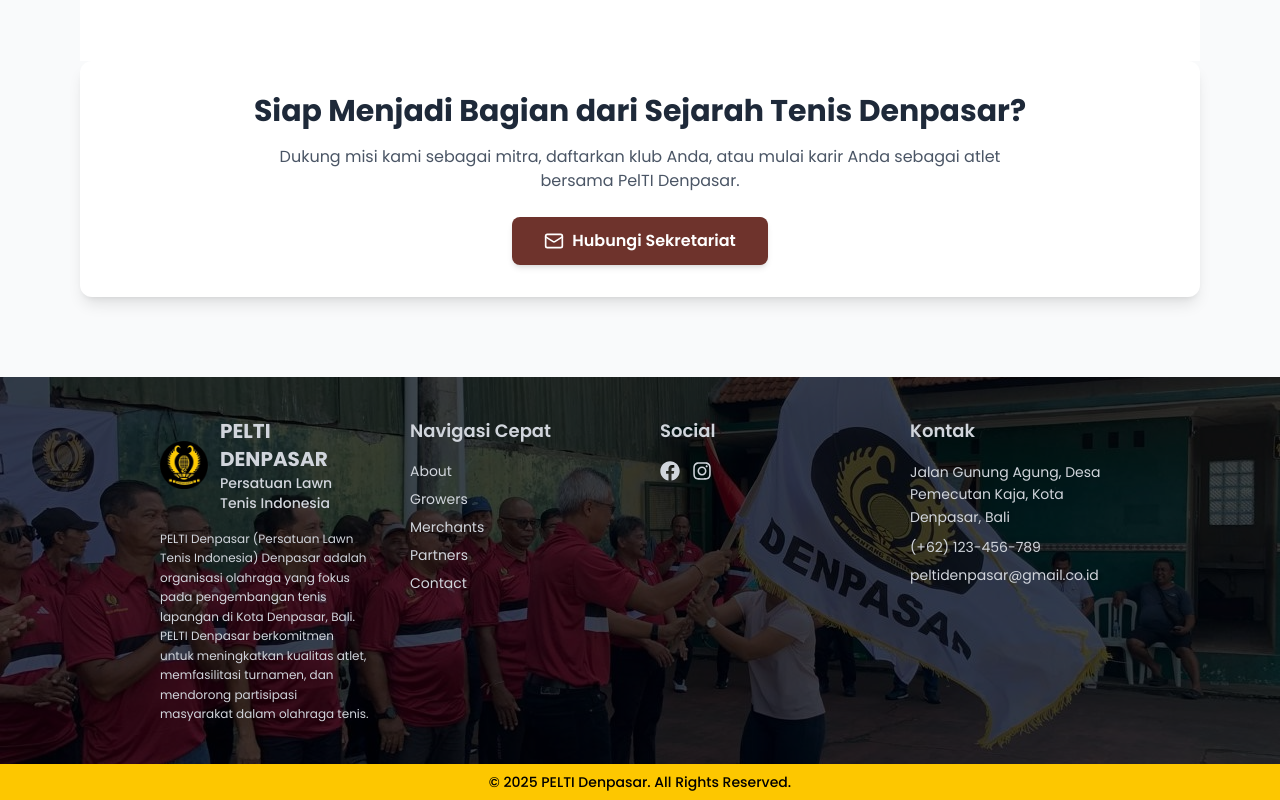
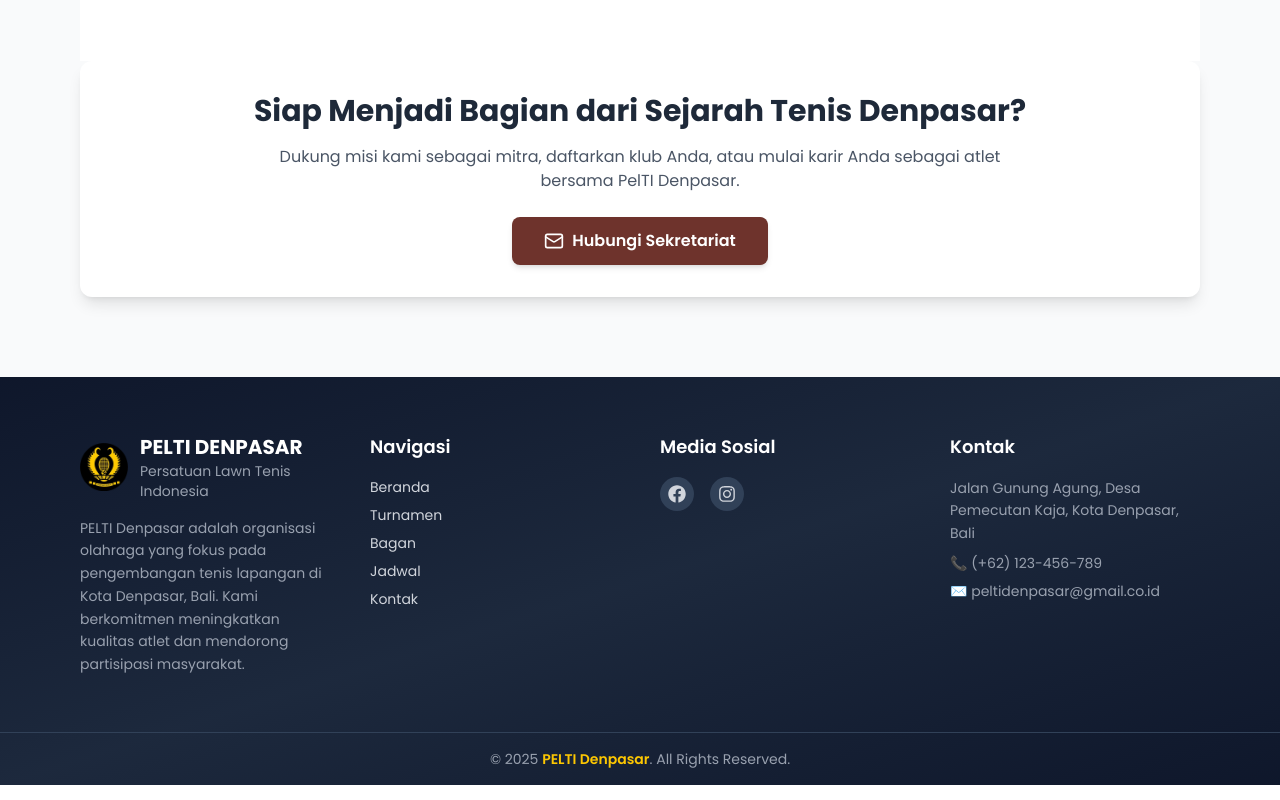
Before and after one commit to Nyomanpass/peltidenpasar, a React (Vite) app in the folder frontend/: page /about in a window 1280 px wide. Shown: the part 4097-4897 px from the top of the page. Built offline with nearby package versions, Linux system fonts and the light colour scheme; what @react-pdf/renderer would draw is missing.

Commit message:
update tampilan depan

```diff
--- a/frontend/src/components/Footer.jsx
+++ b/frontend/src/components/Footer.jsx
@@ -2,86 +2,73 @@ import { FaFacebook, FaInstagram } from "react-icons/fa";
 
 export default function Footer() {
   return (
-    <footer
-      className="relative text-gray-300 min-h-[400px] flex flex-col"
-      style={{
-            backgroundImage: "url('/hero.jpg')",
-        backgroundSize: "cover",
-        backgroundPosition: "center",
-      }}
-    >
-      {/* Overlay hitam transparan */}
-      <div className="absolute inset-0 bg-black opacity-70 pointer-events-none"></div>
+    <footer className="bg-gradient-to-br from-slate-900 via-slate-800 to-slate-900 text-gray-300">
+      <div className="max-w-7xl mx-auto px-6 sm:px-12 lg:px-20 py-14 grid grid-cols-1 sm:grid-cols-2 lg:grid-cols-4 gap-10">
 
-      {/* Content */}
-      <div className="relative z-10 flex-grow flex items-center">
-        <div className="w-full px-6 sm:px-12 lg:px-40 py-10 grid grid-cols-1 sm:grid-cols-2 lg:grid-cols-4 gap-10">
         {/* Logo + Deskripsi */}
         <div>
-            <div className="flex items-center space-x-3 mb-4">
+          <div className="flex items-center gap-3 mb-4">
             <img src="logo.png" alt="Logo Pelti" className="w-12 h-12" />
-              <div className="leading-none">
-                <h1 className="text-xl font-bold">PELTI DENPASAR</h1>
-                <p className="text-sm font-medium">
+            <div>
+              <h1 className="text-xl font-extrabold text-white">PELTI DENPASAR</h1>
+              <p className="text-sm text-gray-400">
                 Persatuan Lawn Tenis Indonesia
               </p>
             </div>
           </div>
-            <p className="text-xs leading-relaxed">
-              PELTI Denpasar (Persatuan Lawn Tenis Indonesia) Denpasar adalah
-              organisasi olahraga yang fokus pada pengembangan tenis lapangan di
-              Kota Denpasar, Bali. PELTI Denpasar berkomitmen untuk meningkatkan
-              kualitas atlet, memfasilitasi turnamen, dan mendorong partisipasi
-              masyarakat dalam olahraga tenis.
+          <p className="text-sm leading-relaxed text-gray-400">
+            PELTI Denpasar adalah organisasi olahraga yang fokus pada pengembangan
+            tenis lapangan di Kota Denpasar, Bali. Kami berkomitmen meningkatkan
+            kualitas atlet dan mendorong partisipasi masyarakat.
           </p>
         </div>
 
-          {/* Navigasi Cepat */}
+        {/* Navigasi */}
         <div>
-            <h2 className="text-lg font-semibold mb-4">Navigasi Cepat</h2>
+          <h2 className="text-lg font-semibold mb-4 text-white">Navigasi</h2>
           <ul className="space-y-2 text-sm">
-              <li className="hover:text-yellow-400 cursor-pointer">About</li>
-              <li className="hover:text-yellow-400 cursor-pointer">Growers</li>
-              <li className="hover:text-yellow-400 cursor-pointer">Merchants</li>
-              <li className="hover:text-yellow-400 cursor-pointer">Partners</li>
-              <li className="hover:text-yellow-400 cursor-pointer">Contact</li>
+            <li className="hover:text-yellow-400 transition cursor-pointer">Beranda</li>
+            <li className="hover:text-yellow-400 transition cursor-pointer">Turnamen</li>
+            <li className="hover:text-yellow-400 transition cursor-pointer">Bagan</li>
+            <li className="hover:text-yellow-400 transition cursor-pointer">Jadwal</li>
+            <li className="hover:text-yellow-400 transition cursor-pointer">Kontak</li>
           </ul>
         </div>
 
-          {/* Social */}
+        {/* Media Sosial */}
         <div>
-            <h2 className="text-lg font-semibold mb-4">Social</h2>
-            <div className="flex gap-3">
-              <a>
-                <FaFacebook
-                  className="hover:text-yellow-400 cursor-pointer"
-                  size={20}
-                />
+          <h2 className="text-lg font-semibold mb-4 text-white">Media Sosial</h2>
+          <div className="flex gap-4">
+            <a
+              href="#"
+              className="p-2 rounded-full bg-slate-700 hover:bg-yellow-400 hover:text-black transition"
+            >
+              <FaFacebook size={18} />
             </a>
-              <a>
-                <FaInstagram
-                  className="hover:text-yellow-400 cursor-pointer"
-                  size={20}
-                />
+            <a
+              href="#"
+              className="p-2 rounded-full bg-slate-700 hover:bg-yellow-400 hover:text-black transition"
+            >
+              <FaInstagram size={18} />
             </a>
           </div>
         </div>
 
         {/* Kontak */}
         <div>
-            <h2 className="text-lg font-semibold mb-4">Kontak</h2>
-            <p className="text-sm leading-relaxed">
+          <h2 className="text-lg font-semibold mb-4 text-white">Kontak</h2>
+          <p className="text-sm text-gray-400 leading-relaxed">
             Jalan Gunung Agung, Desa Pemecutan Kaja, Kota Denpasar, Bali
           </p>
-            <p className="mt-2 text-sm">(+62) 123-456-789</p>
-            <p className="mt-2 text-sm">peltidenpasar@gmail.co.id</p>
+          <p className="mt-2 text-sm text-gray-400">📞 (+62) 123-456-789</p>
+          <p className="mt-2 text-sm text-gray-400">✉️ peltidenpasar@gmail.co.id</p>
         </div>
-        </div>
+
       </div>
 
       {/* Copyright */}
-      <div className="relative z-10 bg-yellow-400 text-black text-center py-2 text-sm font-medium">
-        © 2025 PELTI Denpasar. All Rights Reserved.
+      <div className="border-t border-slate-700 text-center py-4 text-sm text-gray-400">
+        © 2025 <span className="text-yellow-400 font-semibold">PELTI Denpasar</span>. All Rights Reserved.
       </div>
     </footer>
   );
--- a/frontend/src/components/Hero.jsx
+++ b/frontend/src/components/Hero.jsx
@@ -63,14 +63,12 @@ function Hero() {
 
           <div className="absolute inset-0 flex items-center justify-start px-4 sm:px-10 lg:px-40">
             <div className="max-w-3xl text-left">
+                <h1 className="text-2xl sm:text-3xl md:text-4xl lg:text-5xl xl:text-5xl font-semibold text-white leading-snug drop-shadow-lg">
+                {slide.title}
+              </h1>
               <p className="mt-2 sm:mt-3 text-xs sm:text-sm md:text-base lg:text-lg text-gray-200 font-light leading-relaxed drop-shadow-md max-w-2xl">
                 {slide.description}
               </p>
-
-              <h1 className="text-2xl sm:text-3xl md:text-4xl lg:text-5xl xl:text-5xl font-semibold text-white leading-snug drop-shadow-lg">
-                {slide.title}
-              </h1>
-
               <a
                 href={slide.ctaLink}
                 className="mt-4 sm:mt-5 inline-block bg-primary text-white font-black text-xs sm:text-sm md:text-base px-4 sm:px-6 py-2 sm:py-3 rounded-xl hover:bg-[#c29841] transition duration-300 transform hover:scale-105 shadow-lg uppercase tracking-wide"
--- a/frontend/src/components/News.jsx
+++ b/frontend/src/components/News.jsx
@@ -54,7 +54,7 @@ export default function News() {
   }
 
   return (
-    <section className="w-full py-8 sm:py-12 bg-gray-50">
+    <section className="w-full py-8 sm:py-12">
       {/* ===== Header ===== */}
       <header className="text-center mb-8 sm:mb-12 px-4 sm:px-6 md:px-8 lg:px-12">
         <p className="text-sm md:text-base text-yellow-600 font-medium tracking-wide uppercase">
--- a/frontend/src/pages/Home.jsx
+++ b/frontend/src/pages/Home.jsx
@@ -2,6 +2,7 @@ import Navbar from "../components/Navbar";
 import Hero from "../components/Hero";
 import News from "../components/News";
 import Footer from "../components/Footer";
+import TournamentComming from "../components/TournamentComming";
 
 function Home(){
     return(
@@ -9,8 +10,10 @@ function Home(){
             <Navbar/>
             <Hero/>
             <div className="px-4 lg:px-25 md:px-25">
-            <News/>
-        </div>
+                <TournamentComming/>
+                <News/>
+
+            </div>
 
             <Footer/>
         </>
--- a/frontend/src/pages/JuaraPDF.jsx
+++ b/frontend/src/pages/JuaraPDF.jsx
@@ -79,7 +79,12 @@ const styles = StyleSheet.create({
     borderTopColor: '#e5e7eb',
     borderTopStyle: 'solid',
     paddingTop: 5
-  }
+  },
+
+  tableColGame: { width: '8%', fontSize: 9, textAlign: 'center' },
+  tableColDiff: { width: '10%', fontSize: 9, textAlign: 'center', fontWeight: 'bold' },
+
+
 });
 
 // FUNGSI HELPER: Untuk menangani nama Single atau Double
@@ -150,6 +155,9 @@ const JuaraPDF = ({ winnersData = [], tournamentName }) => {
                     <Text style={styles.tableColPoint}>POIN</Text>
                     <Text style={styles.tableColWL}>W</Text>
                     <Text style={styles.tableColWL}>L</Text>
+                    <Text style={styles.tableColGame}>GM</Text>
+                    <Text style={styles.tableColGame}>GK</Text>
+                    <Text style={styles.tableColDiff}>±</Text>
                   </View>
                   {w.klasemen.map((p, idx) => (
                     <View key={idx} style={styles.tableRow}>
@@ -158,6 +166,16 @@ const JuaraPDF = ({ winnersData = [], tournamentName }) => {
                       <Text style={[styles.tableColPoint, {color: '#2563eb'}]}>{p.poin || 0}</Text>
                       <Text style={styles.tableColWL}>{p.menang || 0}</Text>
                       <Text style={styles.tableColWL}>{p.kalah || 0}</Text>
+                      <Text style={styles.tableColGame}>{p.gameMenang || 0}</Text>
+                      <Text style={styles.tableColGame}>{p.gameKalah || 0}</Text>
+                      <Text
+                        style={[
+                          styles.tableColDiff,
+                          { color: (p.selisih ?? 0) >= 0 ? '#16a34a' : '#dc2626' }
+                        ]}
+                      >
+                        {p.selisih ?? 0}
+                      </Text>
                     </View>
                   ))}
                 </View>
--- a/frontend/src/pages/SkorPage.jsx
+++ b/frontend/src/pages/SkorPage.jsx
@@ -275,7 +275,9 @@ function SkorPage() {
                         {[1, 2, 3].map(sNum => {
                           const s1 = match[`set${sNum}P1`];
                           const s2 = match[`set${sNum}P2`];
-                          if (s1 === 0 && s2 === 0) return null;
+                          if ( s1 == null && s2 == null ||
+                                  (s1 === 0 && s2 === 0)
+                            ) return null;
                           return (
                             <div key={sNum} className="flex flex-col items-center bg-slate-50 border border-slate-100 px-4 py-1.5 rounded-2xl min-w-[55px]">
                               <span className="text-[7px] text-slate-400 font-black uppercase">Set {sNum}</span>
```
Also changed, not shown: frontend/src/pages/JadwalPage.jsx (+28 -24 lines), 5 other files (tests, documents, lock files or other folders). Lines whose indentation alone changed are shown as unchanged.
